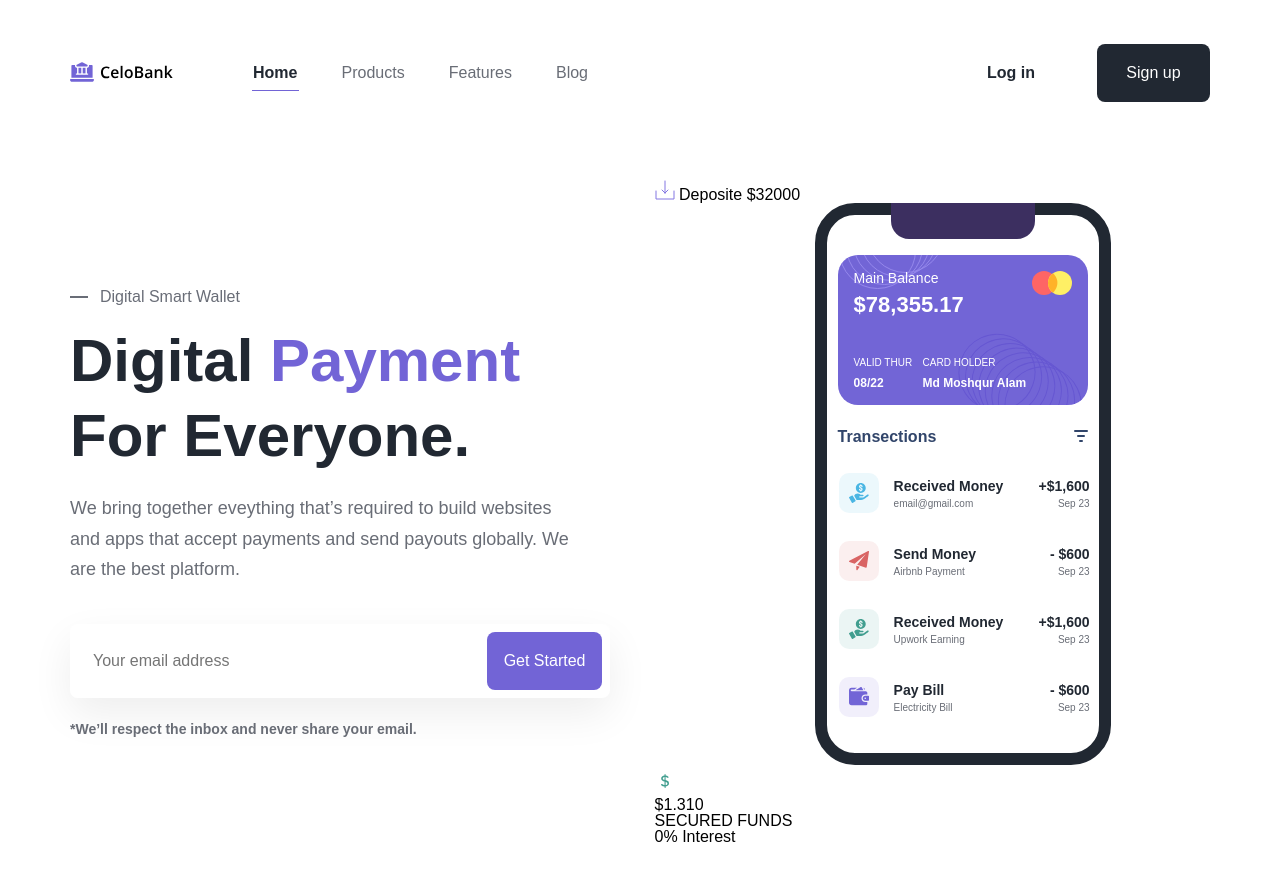
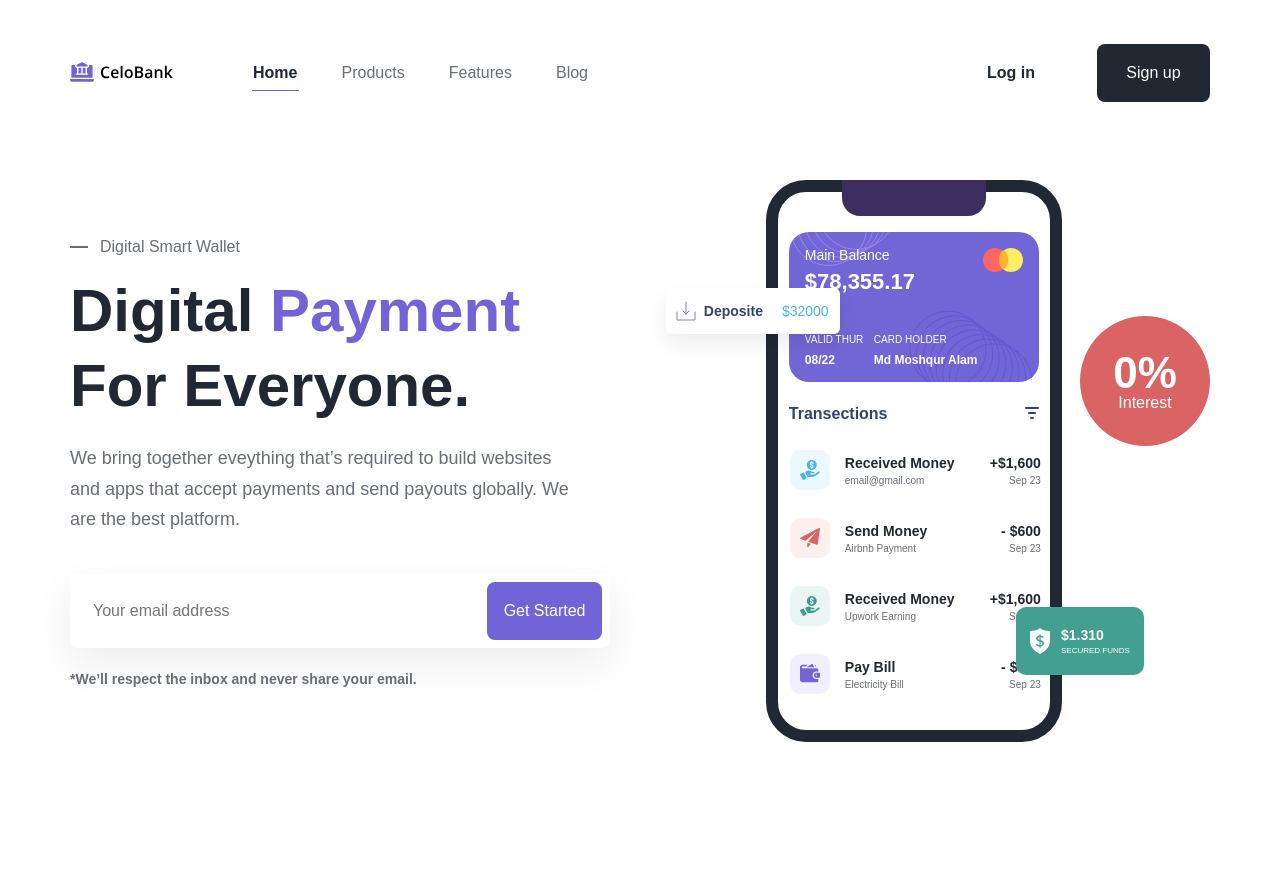
Before and after one commit to Learncode-every-day/Project-05, a plain HTML site: page index.html in a window 1280 px wide. Shown: the top 880 px of the page. Drawn offline with Linux system fonts and the light colour scheme.

Commit message:
Make Hero #3

```diff
--- a/assets/css/styles.css
+++ b/assets/css/styles.css
@@ -244,7 +244,7 @@ h3.section-heading {
 /* === Hero media === */
 .hero-media {
     position: relative;
-    width: 48.72%;
+    width: 53%;
 }
 
 .hero-phone {
@@ -449,3 +449,87 @@ h3.section-heading {
 .hero-trade__desc-start {
     align-self: flex-start;
 }
+
+.hero-media__download {
+    position: absolute;
+    content: "";
+    z-index: 3;
+    top: 108px;
+    left: 60px;
+    padding: 14px 10px;
+    display: flex;
+    align-items: center;
+    width: 174px;
+    height: 46px;
+    border-radius: 6px;
+    background: #fff;
+    box-shadow: 0px 10px 20px 0px rgba(0, 0, 0, 0.07);
+}
+
+.hero-media__download span {
+    margin-left: 8px;
+    color: #31456a;
+    font-size: 1.4rem;
+    font-weight: 600;
+    line-height: 1; /* 100% */
+}
+
+.hero-media__download .hero-media__price {
+    margin-left: 19px;
+    color: #4ab5e3;
+    font-weight: 400;
+    line-height: 1; /* 100% */
+}
+
+.hero-protected {
+    padding: 20px 14px;
+    display: flex;
+    align-items: center;
+    position: absolute;
+    content: "";
+    bottom: 70px;
+    right: 66px;
+    width: 128px;
+    height: 68px;
+    border-radius: 10px;
+    background: #439f90;
+}
+
+.hero-protected__info {
+    color: #fff;
+    line-height: 1; /* 100% */
+    margin-left: 11px;
+}
+
+.hero-protected__price {
+    font-size: 1.4rem;
+    font-weight: 600;
+}
+
+.hero-protected__desc {
+    margin-top: 5px;
+    font-size: 0.8rem;
+    font-weight: 400;
+}
+
+.hero-interest {
+    display: flex;
+    align-items: center;
+    justify-content: center;
+    flex-direction: column;
+    position: absolute;
+    content: "";
+    top: 136px;
+    right: 0;
+    width: 130px;
+    height: 130px;
+    border-radius: 50%;
+    background: #da6464;
+    color: #fff;
+    font-size: 1.6rem;
+}
+
+.hero-interest__percent {
+    font-size: 4.4rem;
+    font-weight: 600;
+}
```
